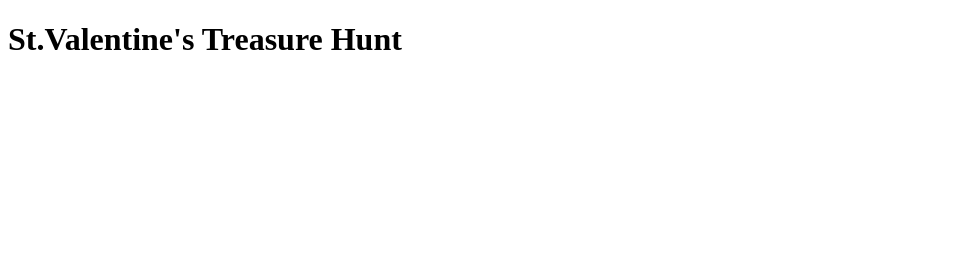
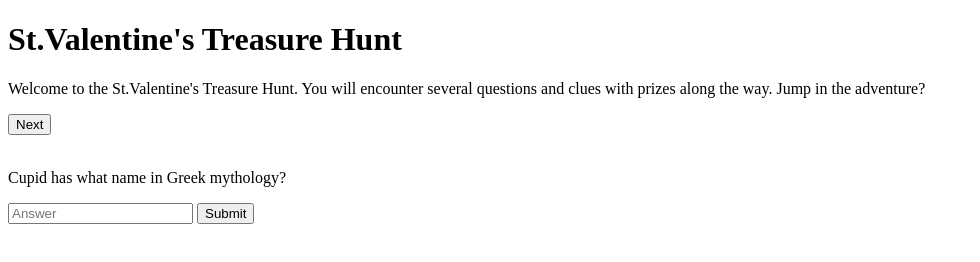
Before and after one commit to ChrisHartarski/StValentines_TreasureHunt, a plain HTML site: page index.html in a window 1280 px wide. Shown: the whole page, without its empty margins (0-980 px from the left). Drawn offline with Linux system fonts and the light colour scheme.

Commit message:
Added start-screen and question sections to index.html

```diff
--- a/index.html
+++ b/index.html
@@ -11,7 +11,23 @@
         <h1>St.Valentine's Treasure Hunt</h1>
     </header>
     <main>
+        <section id="start-screen">
+            <p>Welcome to the St.Valentine's Treasure Hunt. You will encounter several questions and clues with
+                prizes along the way. Jump in the adventure?</p>
+            <button class="btn-red">Next</button>
+        </section>
 
+        <br/>
+
+        <section class="question" data-number="1">
+            <p>Cupid has what name in Greek mythology?</p>
+            <input name="answer" type="text" placeholder="Answer">
+            <button class="btn-submit" type="submit">Submit</button>
+        </section>
+
+        <section class="clue" data-number="2">
+
+        </section>
     </main>
 </body>
 </html>
```
